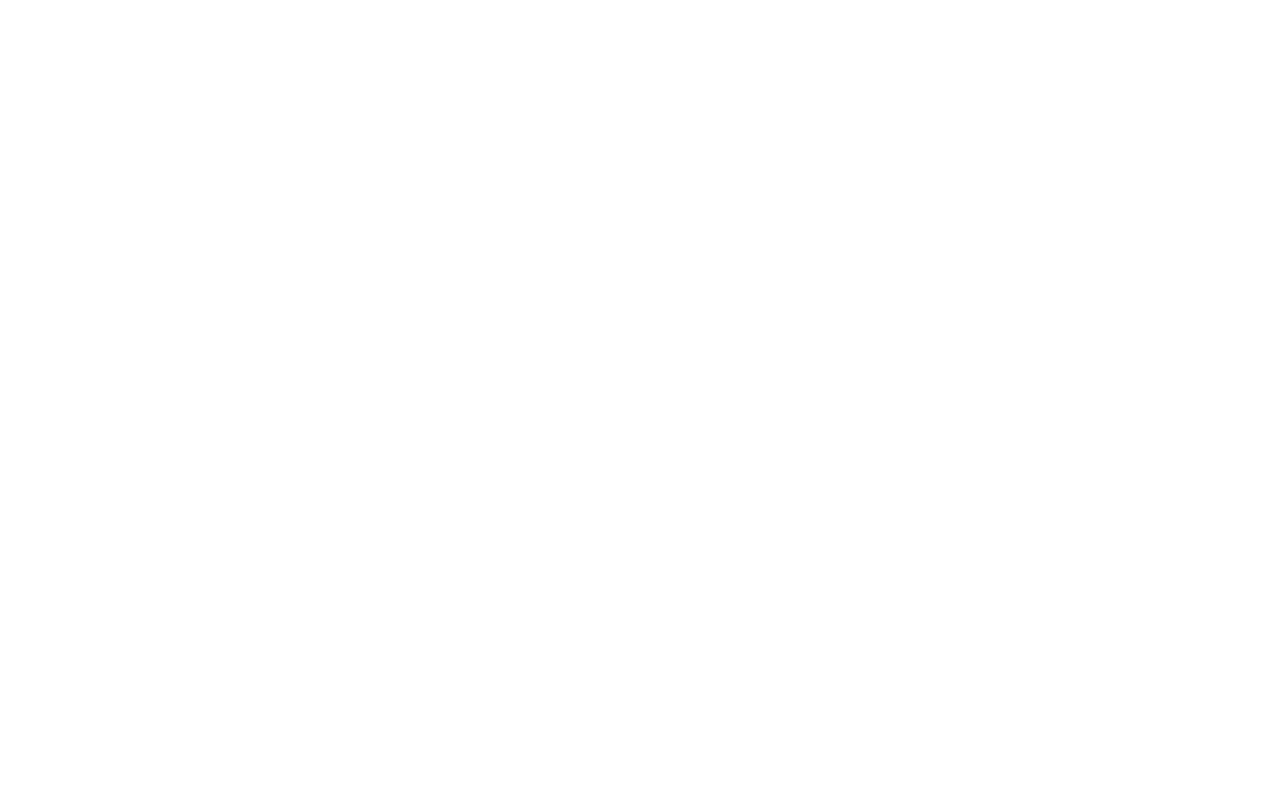
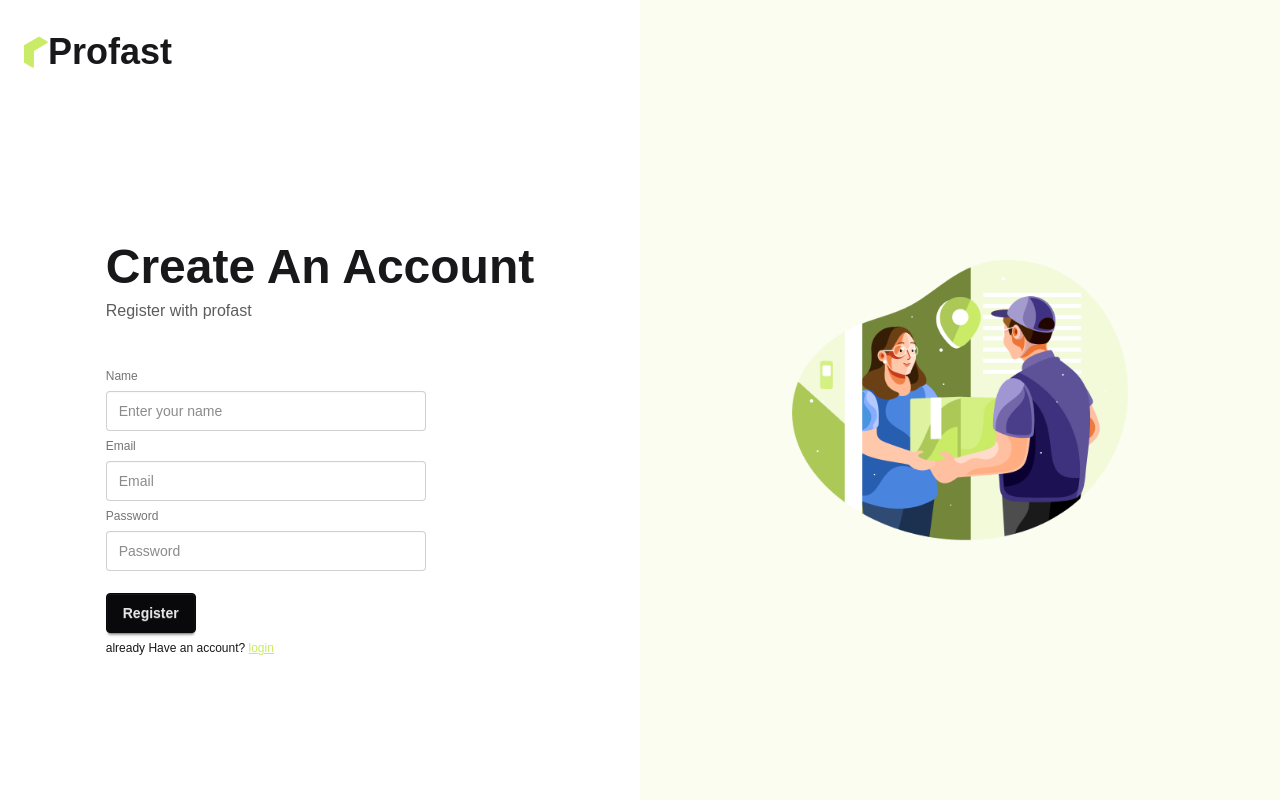
Before and after one commit to mehediakash01/profast-client, a React (Vite) app: page /auth/register in a window 1280 px wide. Before the commit this address had no page. Built offline with nearby package versions, Linux system fonts and the light colour scheme.

Commit message:
created authlayout and add login and register page as auth children

```diff
--- a/src/Components/Navbar/Navbar.jsx
+++ b/src/Components/Navbar/Navbar.jsx
@@ -1,5 +1,5 @@
 import React from "react";
-import { NavLink } from "react-router";
+import { Link, NavLink } from "react-router";
 import Logo from "../Logo/Logo";
 
 const Navbar = () => {
@@ -34,7 +34,7 @@
     </ul>
   </div>
   <div className="navbar-end space-x-1">
-    <button className="btn ">sign in</button>
+    <Link to={'/auth/login'}><button className="btn ">sign in</button></Link>
     <button className="btn btn-primary text-black">be a rider</button>
   </div>
 </div>
--- /dev/null
+++ b/src/Featurers/auth/Login.jsx
@@ -0,0 +1,28 @@
+import React from "react";
+import { Link } from "react-router";
+
+const Login = () => {
+  return (
+    <div >
+        <div className="my-10 space-y-2">
+            <h1 className="text-5xl font-extrabold">Welcome Back</h1>
+            <p className="opacity-70">login with profast</p>
+        </div>
+      <form className="fieldset">
+        <label className="label">Email</label>
+        <input type="email" className="input" placeholder="Email" />
+        <label className="label">Password</label>
+        <input type="password" className="input" placeholder="Password" />
+        <div>
+          <a className="link link-hover">Forgot password?</a>
+        </div>
+        <button className="btn btn-neutral mt-4 w-fit">Login</button>
+          <div>
+          <a >Don't Have an account? <Link to={'/auth/register'} className="link link-primary">Register</Link></a>
+        </div>
+      </form>
+    </div>
+  );
+};
+
+export default Login;
--- /dev/null
+++ b/src/Featurers/auth/Register.jsx
@@ -0,0 +1,28 @@
+import React from 'react';
+import { Link } from 'react-router';
+
+const Register = () => {
+    return (
+         <div >
+        <div className="my-10 space-y-2">
+            <h1 className="text-5xl font-extrabold">Create An Account</h1>
+            <p className="opacity-70">Register with profast</p>
+        </div>
+      <form className="fieldset">
+        <label className="label">Name</label>
+        <input type="text" className="input" placeholder="Enter your name" />
+        <label className="label">Email</label>
+        <input type="email" className="input" placeholder="Email" />
+        <label className="label">Password</label>
+        <input type="password" className="input" placeholder="Password" />
+
+        <button className="btn btn-neutral mt-4 w-fit">Register</button>
+         <div>
+          <a>already Have an account? <Link to={'/auth/login'} className="link link-primary">login</Link></a>
+        </div>
+      </form>
+    </div>
+    );
+};
+
+export default Register;
--- /dev/null
+++ b/src/Layout/AuthLayout.jsx
@@ -0,0 +1,29 @@
+import React from "react";
+import Logo from "../Components/Logo/Logo";
+import { Outlet } from "react-router";
+import parcel from "../assets/parcel.png";
+
+const AuthLayout = () => {
+  return (
+    <div className="min-h-screen flex">
+
+      <div className="w-full md:w-1/2 px-6 py-8 flex flex-col">
+        <div className="mb-6 w-[120px]">
+
+          <Logo />
+        </div>
+
+        <div className="flex-1 flex items-center justify-center">
+          <Outlet />
+        </div>
+      </div>
+
+
+      <div className="hidden md:flex w-1/2 bg-[#FAFDF0] items-center justify-center">
+        <img src={parcel} alt="Parcel illustration" className="w-3/4 max-w-md" />
+      </div>
+    </div>
+  );
+};
+
+export default AuthLayout;
--- a/src/Pages/Error/ErrorPage.jsx
+++ b/src/Pages/Error/ErrorPage.jsx
@@ -1,9 +1,13 @@
 import React from 'react';
-
+import errorImg from '../../assets/error.png'
+import { Link } from 'react-router';
 const ErrorPage = () => {
     return (
-        <div>
-
+        <div className='w-11/12 mx-auto mt-12'>
+            <div className='flex flex-col items-center justify-center'>
+                <img src={errorImg} alt="" />
+                <Link to={'/'}><button className='btn btn-primary text-black'>Go Home</button></Link>
+            </div>
         </div>
     );
 };
--- a/src/router.jsx
+++ b/src/router.jsx
@@ -1,26 +1,40 @@
-import {
-  createBrowserRouter,
-
-} from "react-router";
+import { createBrowserRouter } from "react-router";
 import MainLayout from "./Layout/MainLayout";
 import ErrorPage from "./Pages/Error/ErrorPage";
 import Home from "./Pages/Home/Home";
 import Coverage from "./Pages/Coverage/Coverage";
+import AuthLayout from "./Layout/AuthLayout";
+import Login from "./Featurers/auth/Login";
+import Register from "./Featurers/auth/Register";
 
 export const router = createBrowserRouter([
   {
     path: "/",
     errorElement: <ErrorPage></ErrorPage>,
-   Component: MainLayout,
-   children:[
-    {index:true,
-      Component:Home
-    },
-    {
-      path:'coverage',
-      loader:()=> fetch('./warehouses.json'),
-      Component: Coverage
-    }
-   ]
+    Component: MainLayout,
+    children: [
+      { index: true, Component: Home },
+      {
+        path: "coverage",
+        loader: () => fetch("./warehouses.json"),
+        Component: Coverage,
+      },
+    ],
+  },
+  {
+    path: "/auth",
+    errorElement: <ErrorPage></ErrorPage>,
+    Component: AuthLayout,
+
+    children: [
+      {
+        path: "/auth/login",
+        Component: Login,
+      },
+      {
+        path: "/auth/register",
+        Component: Register,
+      },
+    ],
   },
 ]);
```
Also changed, not shown: src/assets/error.png (added), src/assets/parcel.png (renamed from src/assets/authImage.png).
